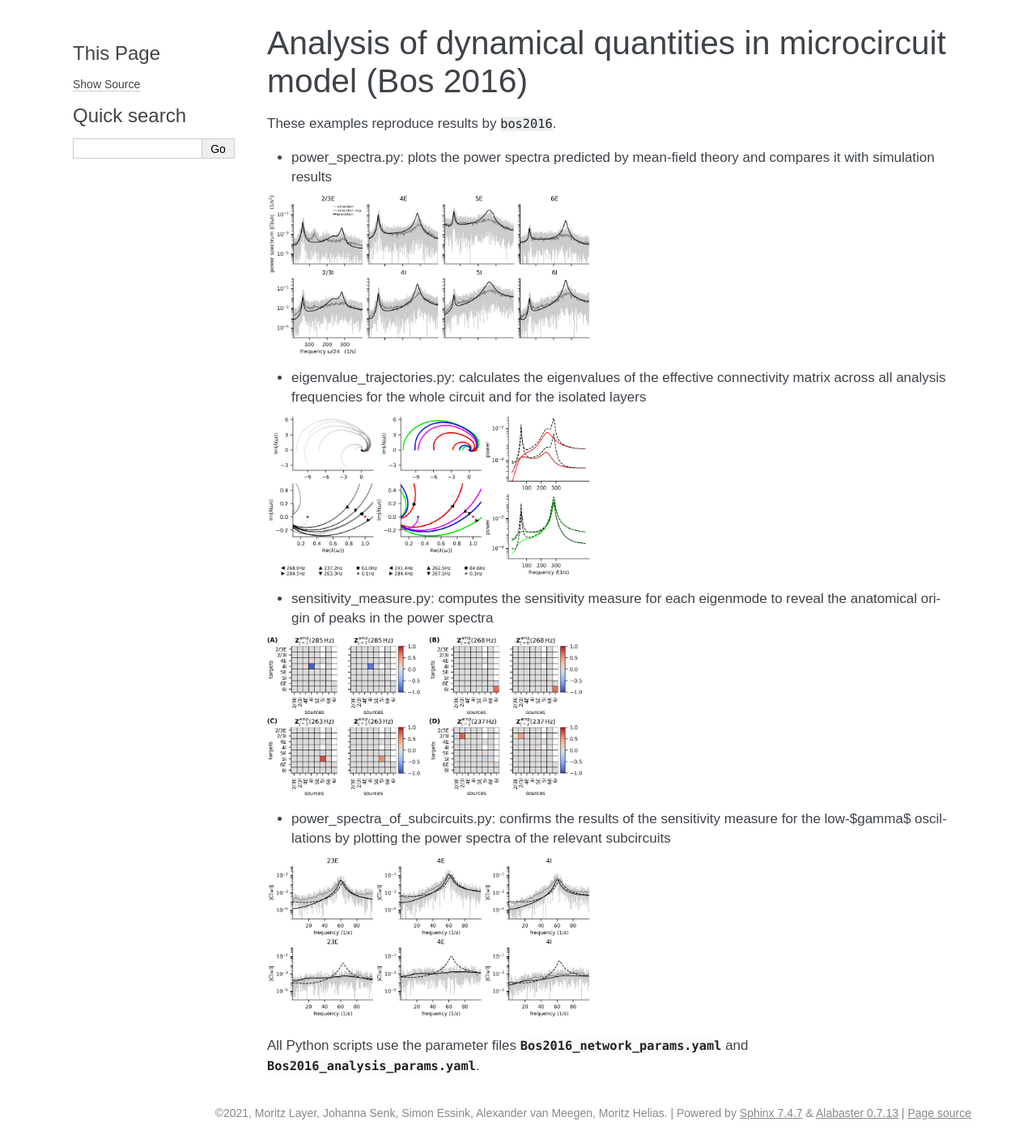
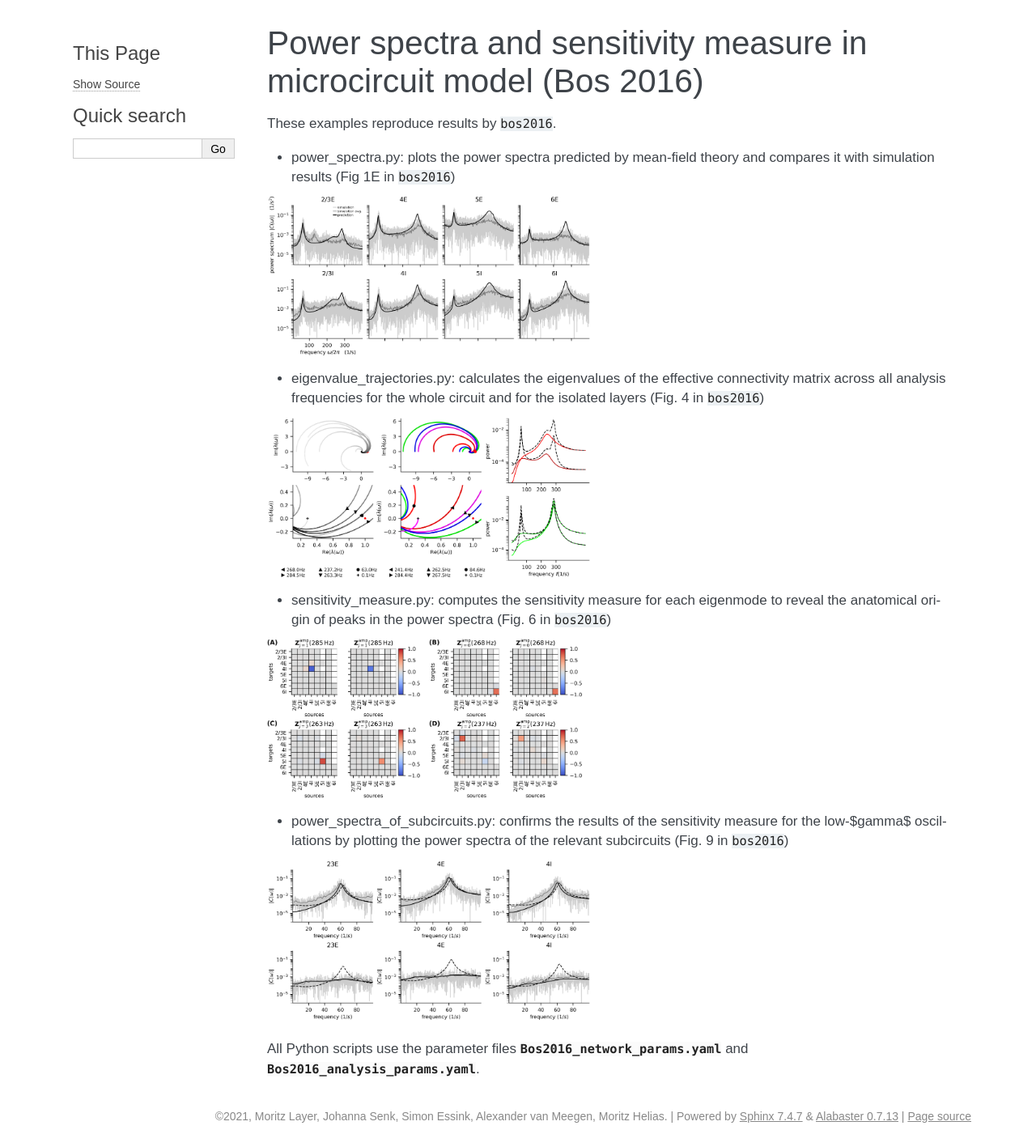
Before and after one commit to INM-6/nnmt, a Sphinx documentation site: the page built from docs/source/bos_2016_index.rst, in a window 1280 px wide. Shown: the whole page at 81% size. Built offline with Sphinx 7.4.7, drawn with Linux system fonts in a browser that asks for light colours; formulas are drawn with MathJax 3; pages that are not in the unit, such as notebooks, are missing from menus; cross-references to code outside the pages are shown as plain code.

Commit message:
Add figure descriptions to Bos example entry page

```diff
--- a/docs/source/bos_2016_index.rst
+++ b/docs/source/bos_2016_index.rst
@@ -1,12 +1,12 @@
-=================================================================
-Analysis of dynamical quantities in microcircuit model (Bos 2016)
-=================================================================
+======================================================================
+Power spectra and sensitivity measure in microcircuit model (Bos 2016)
+======================================================================
 
 These examples reproduce results by :cite:t:`bos2016`.
 
 - :doc:`power_spectra.py <auto_examples/bos2016/power_spectra>`:
   plots the power spectra predicted by mean-field theory and compares it with
-  simulation results
+  simulation results (Fig 1E in :cite:t:`bos2016`)
 
 .. image:: ../../examples/bos2016/figures/power_spectra_Bos2016.png
   :width: 400
@@ -15,6 +15,7 @@ These examples reproduce results by :cite:t:`bos2016`.
 - :doc:`eigenvalue_trajectories.py <auto_examples/bos2016/eigenvalue_trajectories>`:
   calculates the eigenvalues of the effective connectivity matrix across all
   analysis frequencies for the whole circuit and for the isolated layers
+  (Fig. 4 in :cite:t:`bos2016`)
 
 .. image:: ../../examples/bos2016/figures/eigenvalue_trajectories_Bos2016.png
   :width: 400
@@ -22,7 +23,7 @@ These examples reproduce results by :cite:t:`bos2016`.
 
 - :doc:`sensitivity_measure.py <auto_examples/bos2016/sensitivity_measure>`:
   computes the sensitivity measure for each eigenmode to reveal the anatomical origin
-  of peaks in the power spectra
+  of peaks in the power spectra (Fig. 6 in :cite:t:`bos2016`)
 
 .. image:: ../../examples/bos2016/figures/sensitivity_measure_high_gamma_Bos2016.png
   :width: 400
@@ -31,6 +32,7 @@ These examples reproduce results by :cite:t:`bos2016`.
 - :doc:`power_spectra_of_subcircuits.py <auto_examples/bos2016/power_spectra_of_subcircuits>`:
   confirms the results of the sensitivity measure for the low-$\gamma$ oscillations by
   plotting the power spectra of the relevant subcircuits
+  (Fig. 9 in :cite:t:`bos2016`)
 
 .. image:: ../../examples/bos2016/figures/power_spectra_of_subcircuits_Bos2016.png
   :width: 400
```
